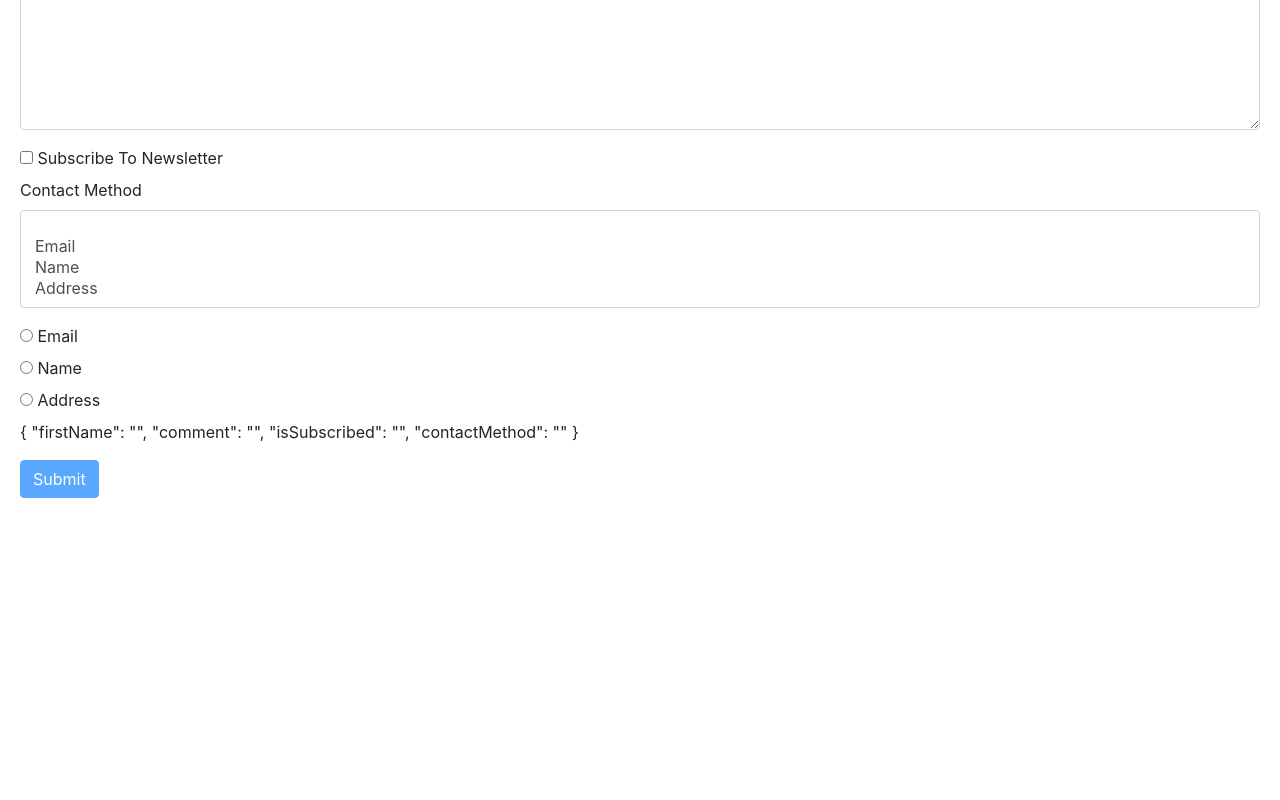
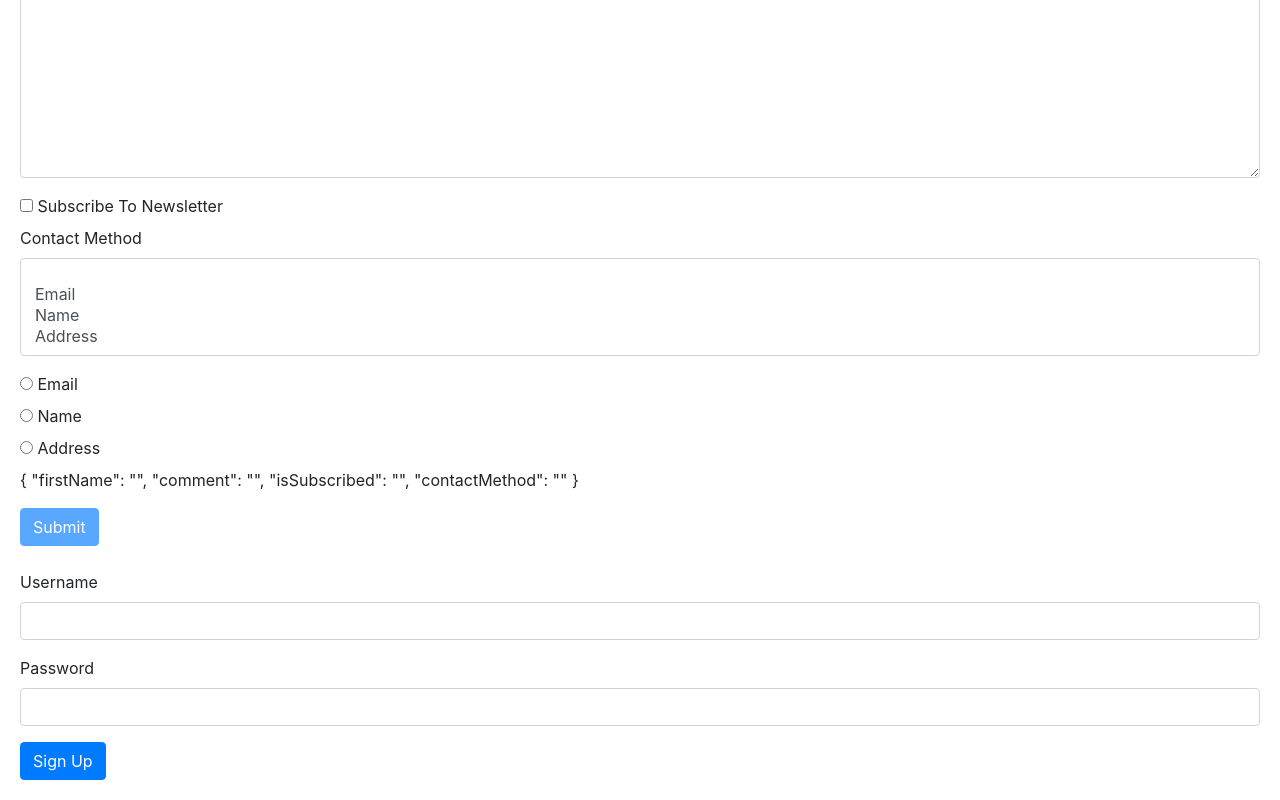
Before and after one commit to amanpasi/hello-world, an Angular app: page / in a window 1280 px wide. Shown: the part 462-1262 px from the top of the page. Before the commit the page ends 980 px from the top, so only its background shows below. Built offline with nearby package versions, Linux system fonts and the light colour scheme.

Commit message:
Reactive Forms

```diff
--- a/src/app/app.component.html
+++ b/src/app/app.component.html
@@ -1,3 +1,7 @@
 <h1>Angular</h1>
+<br/>
 <courses></courses>
+<br/>
 <contact-form></contact-form>
+<br/>
+<signup-form></signup-form>
--- /dev/null
+++ b/src/app/signup-form/signup-form.component.html
@@ -0,0 +1,24 @@
+<form [formGroup]="form" >
+    <div class="form-group">
+        <label for="username">Username</label>
+        <input
+        formControlName="username"
+
+            id="username"
+            type="text"
+            class="form-control">
+            <div *ngIf="username.touched && username.invalid" class="alert alert-danger">
+                <div *ngIf="username.errors.required">Username is required</div>
+                <div *ngIf="username.errors.minlength">Min {{ username.errors.minlength.requiredLength }}</div>
+            </div>
+    </div>
+    <div class="form-group">
+        <label for="password">Password</label>
+        <input
+        formControlName="password"
+            id="password"
+            type="text"
+            class="form-control">
+    </div>
+    <button class="btn btn-primary" type="submit">Sign Up</button>
+</form>
--- /dev/null
+++ b/src/app/signup-form/signup-form.component.ts
@@ -0,0 +1,22 @@
+import { Component } from '@angular/core';
+import { FormGroup, FormControl, Validators } from '@angular/forms';
+
+@Component({
+  selector: 'signup-form',
+  templateUrl: './signup-form.component.html',
+  styleUrls: ['./signup-form.component.css']
+})
+export class SignupFormComponent {
+  form = new FormGroup({
+    username: new FormControl('', [
+      Validators.required,
+      Validators.minLength(3)
+    ] ),
+    password: new FormControl('',Validators.required)
+  });
+
+  get username(){
+    return this.form.get('username');
+  }
+
+}
```
Also changed, not shown: src/app/app.module.ts (+5 -2 lines), src/app/signup-form/signup-form.component.css (added), 1 other file (tests, documents, lock files or other folders).
